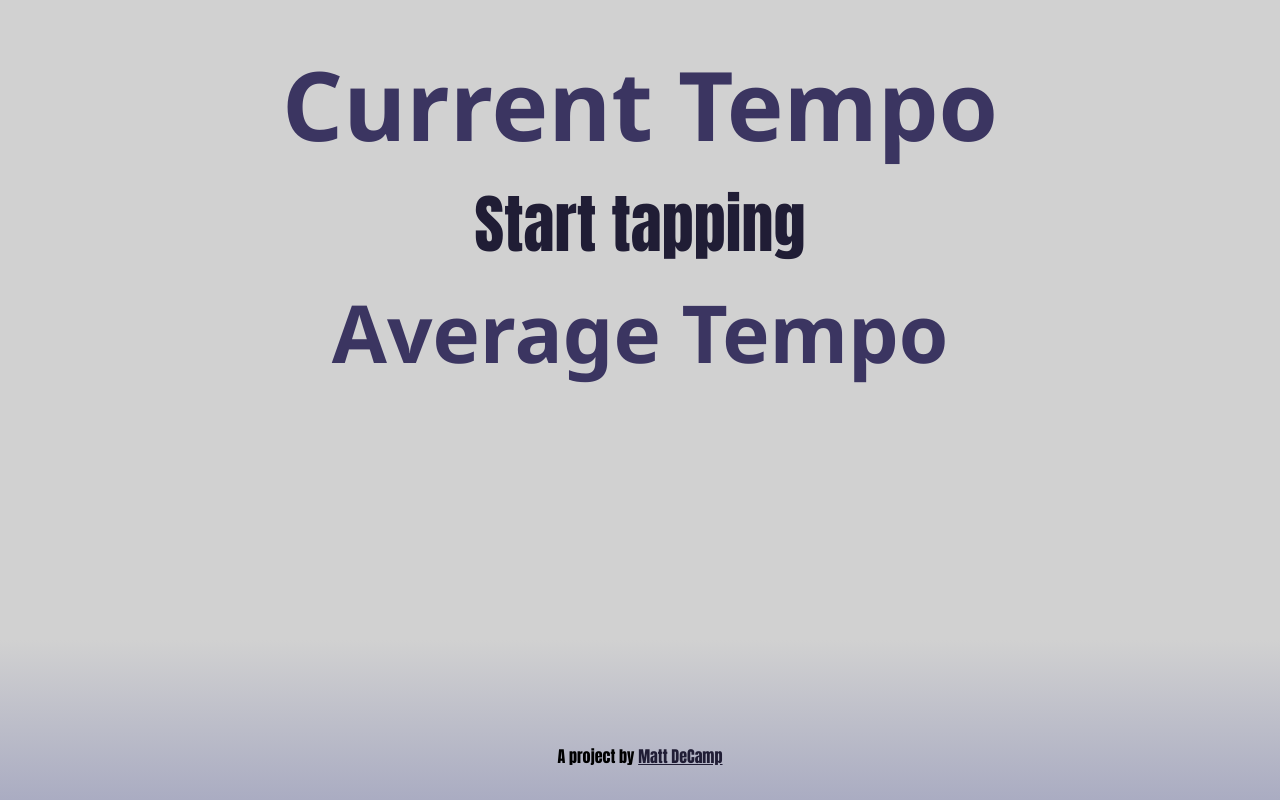
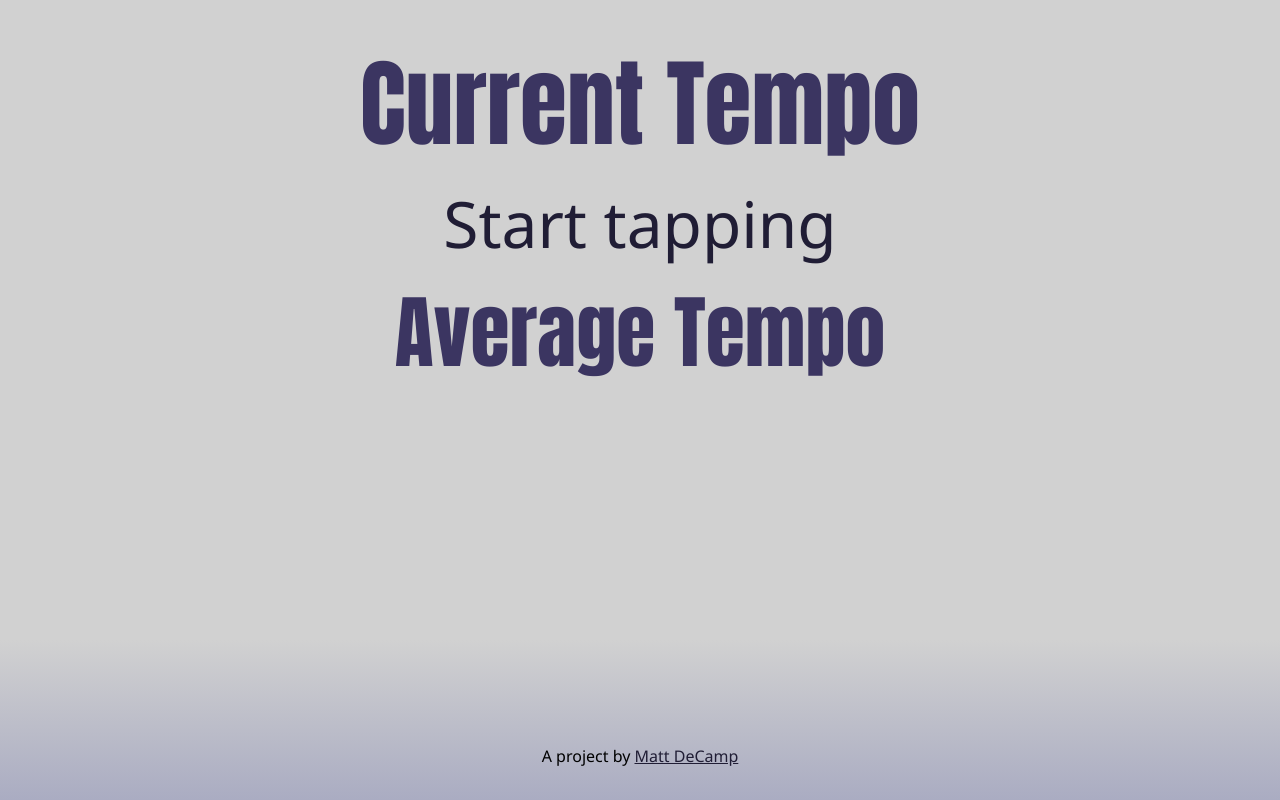
Before and after one commit to mattdecamp/tapTempo, a website built with Vite: page index.html in a window 1280 px wide. Built offline with nearby package versions, Linux system fonts and the light colour scheme; files whose address does not match are found by name.

Commit message:
Fixes issue #1

```diff
--- a/assets/styles/main.css
+++ b/assets/styles/main.css
@@ -93,12 +93,27 @@ select {
   }
 }
 
+/* CSS Variables */
+
 :root {
   --background-color-primary: #d1d1d1;
   --background-color-secondary: #aaacc2;
-  --background-color-tertiary: #51A3A3;
+  --background-color-tertiary: #51a3a3;
   --heading-color-dark: #3b3561;
   --text-color-dark: #201d35;
+  --font-heading: "LondrinaSolid-Black", Impact, Haettenschweiler;
+  --font-text: "LondrinaSolid-Light", "Segoe UI", Tahoma, Geneva, Verdana, sans-serif;
+}
+
+/* Fonts */
+
+@font-face {
+  font-family: LondrinaSolid-Black;
+  src: url("assets/fonts/LondrinaSolid-Black.ttf");
+}
+@font-face {
+  font-family: LondrinaSolid-Light;
+  src: url("assets/fonts/LondrinaSolid-Light.ttf");
 }
 
 /* BODY */
@@ -111,10 +126,14 @@ body {
   flex-direction: column;
   justify-content: space-between;
   min-height: 100vh;
-  font-family: "LondrinaSolid-Light", Impact, Haettenschweiler,
-    "Arial Narrow Bold", sans-serif;
+  font-family: var(--font-text);
   background: var(--background-color-primary);
-  background: linear-gradient(360deg,var(--background-color-secondary),var(--background-color-primary) 20%,var(--background-color-primary) 20%)
+  background: linear-gradient(
+    360deg,
+    var(--background-color-secondary),
+    var(--background-color-primary) 20%,
+    var(--background-color-primary) 20%
+  );
 }
 
 footer {
@@ -123,39 +142,31 @@ footer {
 
 /* TYPOGRAPHY */
 
-/* Fonts */
-
-@font-face {
-  font-family: LondrinaSolid;
-  src: url("assets/fonts/LondrinaSolid-Black.ttf"),
-    url("assets/fonts/LondrinaSolid-Light.ttf");
-}
-
 h1,
 h2,
 h3,
 h4 {
   color: var(--heading-color-dark);
-  font-family: "LondrinaSolid-Black", "Segoe UI", Tahoma, Geneva, Verdana,
-    sans-serif;
+  font-family: var(--font-heading);
 }
 
 h2 {
   font-size: 6rem;
-  font-size: clamp(3.75rem,10vw,6rem)
+  font-size: clamp(3.75rem, 10vw, 6rem);
 }
 
 h3 {
   font-size: 5rem;
-  font-size: clamp(3rem,10vw,5rem)
+  font-size: clamp(3rem, 10vw, 5rem);
 }
 
 p {
   margin: 0;
   font-size: 4.25rem;
-  font-size: clamp(2.25rem, 5vw, 4.25rem)
+  font-size: clamp(2.25rem, 5vw, 4.25rem);
 }
-p,a {
+p,
+a {
   color: var(--text-color-dark);
 }
 /* TEMPO CONTAINER */
```
Also changed, not shown: netlify.toml (added).
